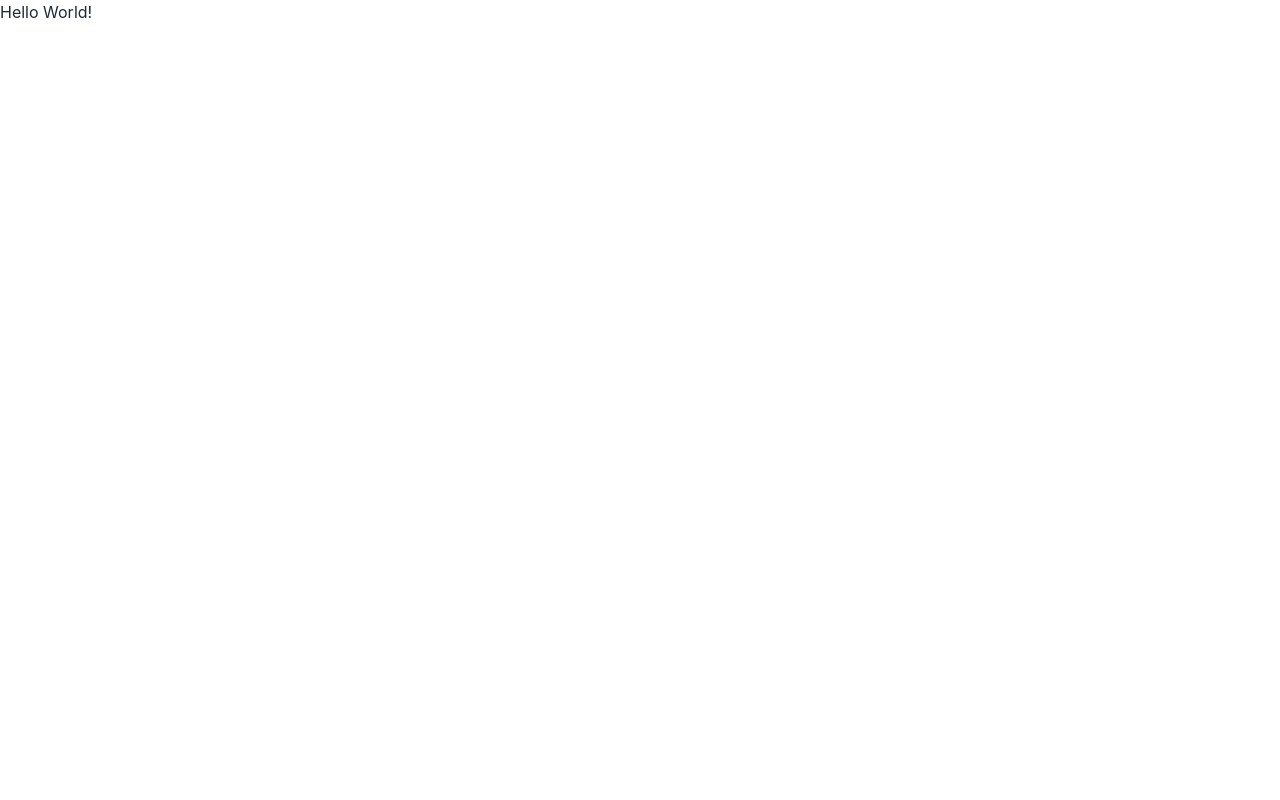
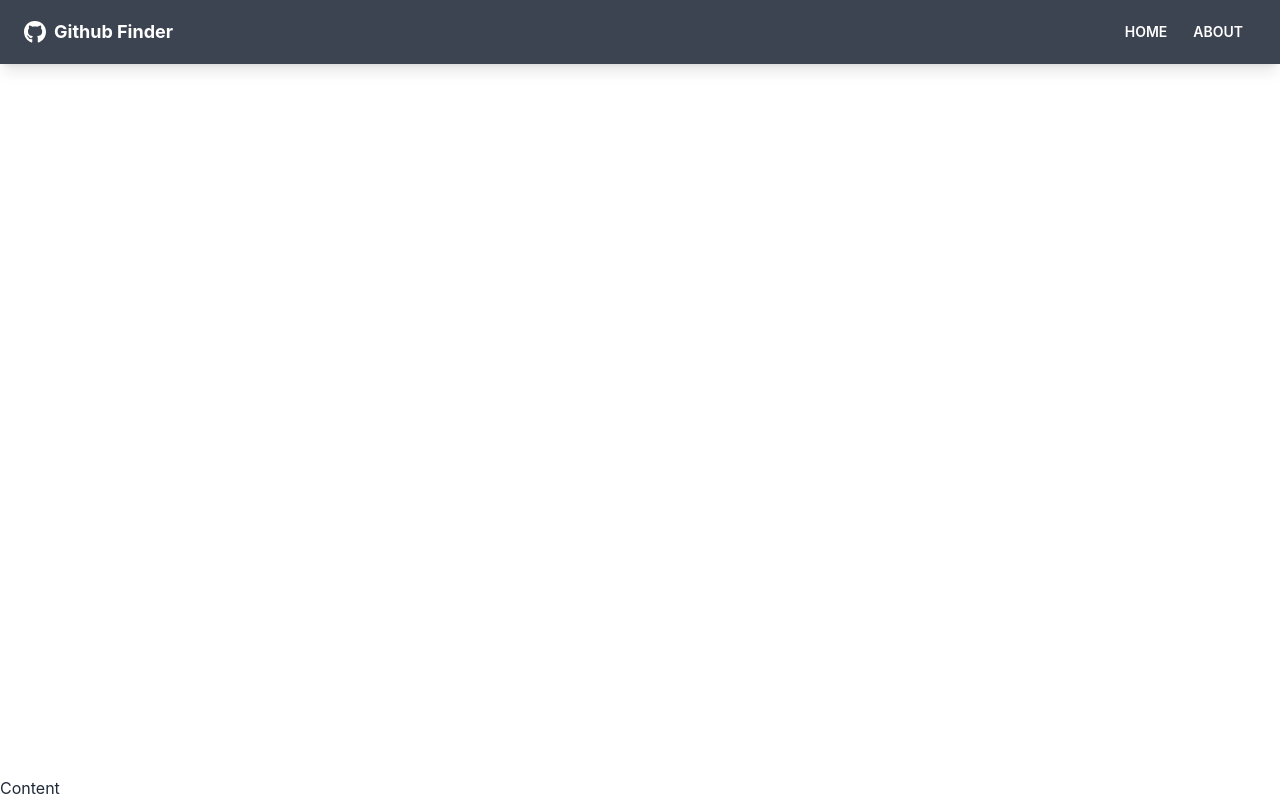
Before and after one commit to truppeiner/github-finder, a React (Create React App) app: page / in a window 1280 px wide. Built offline with nearby package versions, Linux system fonts and the light colour scheme.

Commit message:
added navbar

```diff
--- a/package.json
+++ b/package.json
@@ -9,6 +9,8 @@
     "daisyui": "^2.24.0",
     "react": "^18.2.0",
     "react-dom": "^18.2.0",
+    "react-icons": "^4.4.0",
+    "react-router-dom": "^6.3.0",
     "react-scripts": "5.0.1",
     "web-vitals": "^2.1.4"
   },
--- a/src/App.js
+++ b/src/App.js
@@ -1,11 +1,18 @@
 
-// import './App.css';
-
+import {BrowserRouter as Router, Route} from 'react-router-dom';
+import Navbar from './components/layout/Navbar';
 function App() {
   return (
+    <Router>
       <div>
-        <h1>Hello World!</h1>
+        <div className='flex flex-col justify-between h-screen'>
+          <Navbar/>
+          <main>
+            Content
+          </main>
+        </div>
       </div>
+    </Router>
   );
 }
 
--- /dev/null
+++ b/src/components/layout/Navbar.jsx
@@ -0,0 +1,36 @@
+import {FaGithub} from 'react-icons/fa';
+import {Link} from 'react-router-dom';
+import PropTypes from 'prop-types';
+
+function Navbar({title}){
+    return (
+        <nav className='navbar mb-12 shadow-lg bg-neutral text-neutral-content'>
+            <div className='container mx-auto'>
+                <div className='flex-none px-2 mx-2'>
+                    <FaGithub className='inline pr-2 text-3xl'/>
+                    <Link to='/' className='text-lg font-bold align-middle'>
+                        {title}
+                    </Link>
+                </div>
+                <div className='flex-1 px-2 mx-2'>
+                    <div className='flex justify-end'>
+                        <Link to='/' className='btn btn-ghost btn-sm rounded-btn'>
+                            Home
+                        </Link>
+                        <Link to='/about' className='btn btn-ghost btn-sm rounded-btn'>
+                            About
+                        </Link>
+                    </div>
+                </div>
+            </div>
+        </nav>
+    )
+}
+Navbar.defaultProps = {
+    title:'Github Finder'
+}
+
+Navbar.propTypes = {
+    title: PropTypes.string,
+}
+export default Navbar
```
Also changed, not shown: 1 other file (tests, documents, lock files or other folders).
